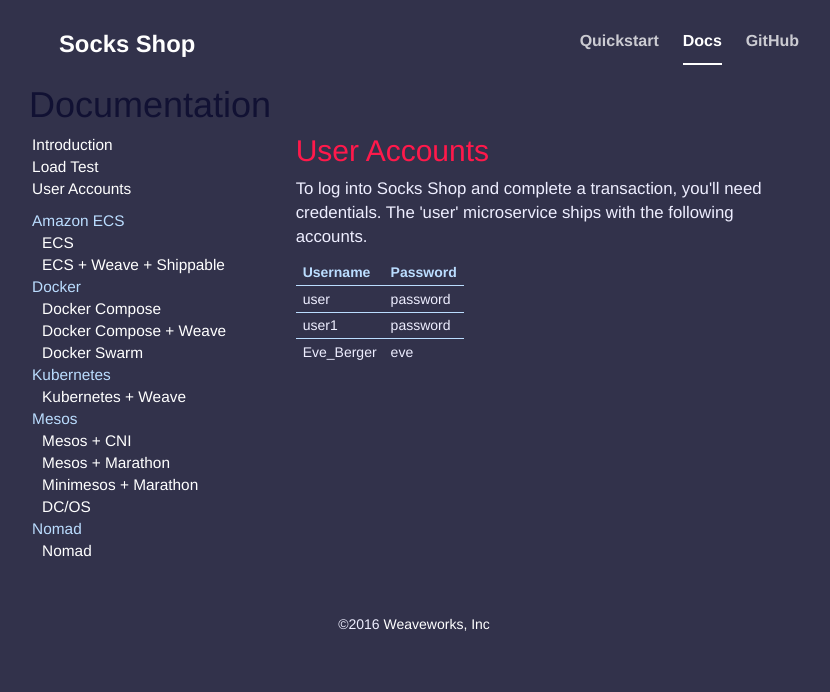
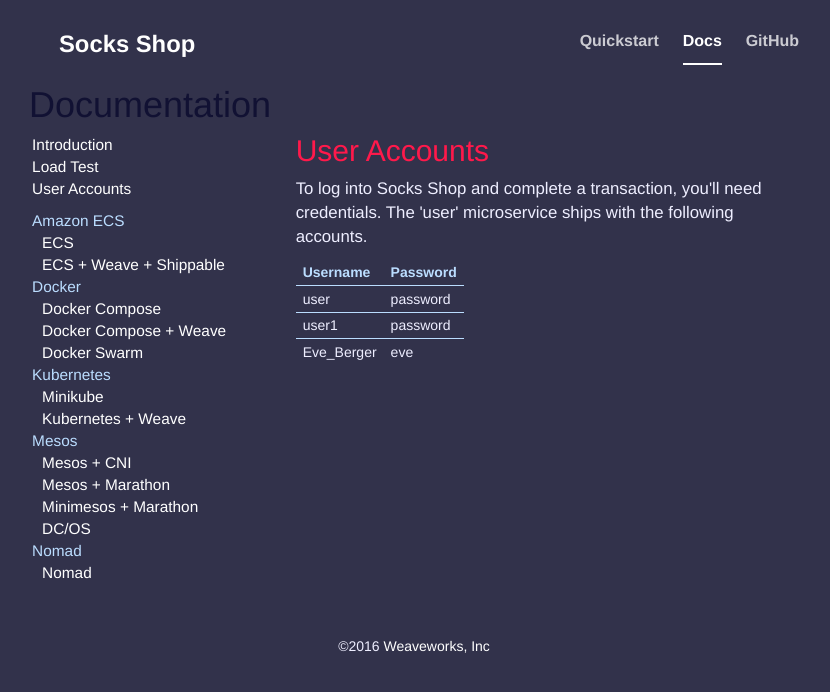
Before and after one commit to microservices-demo/microservices-demo.github.io, a Jekyll site: the page built from docs/user-accounts.md, in a window 1280 px wide. Shown: the top 692 px of the page, without its empty margins (226-1056 px from the left). Built offline with Jekyll 4.4.1, drawn with Linux system fonts in a browser that asks for light colours; nearby versions of some CDN libraries.

Commit message:
added Minikube to the menu

```diff
--- a/_includes/doc_menu.html
+++ b/_includes/doc_menu.html
@@ -20,6 +20,7 @@
   </li>
   <li><span>Kubernetes</span>
     <ul>
+      <li><a href="{{site.deploy_doc_url_prefix}}/deployment/kubernetes-minikube.html">Minikube</a></li>
       <li><a href="{{site.deploy_doc_url_prefix}}/deployment/kubernetes.html">Kubernetes + Weave</a></li>
     </ul>
   </li>
```
